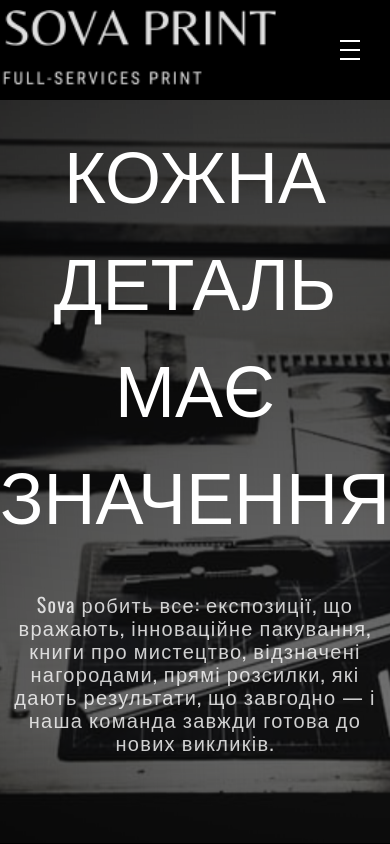
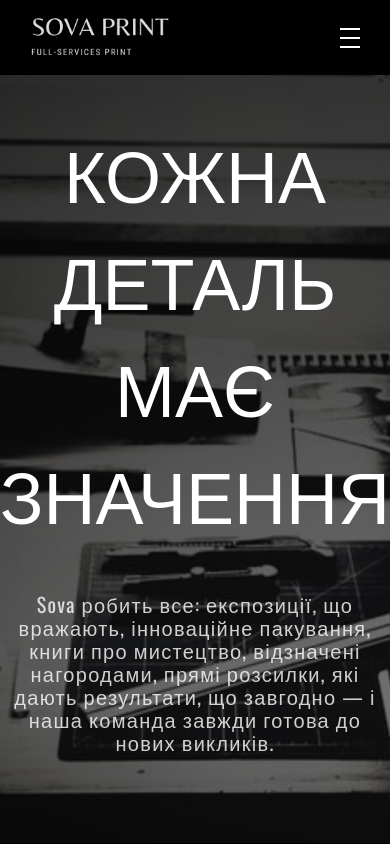
Before and after one commit to ElizaDerk/landingPage_Elena, a React (Create React App) app: page / in a window 390 px wide. Shown: the top 844 px of the page. Built offline with nearby package versions, Linux system fonts and the light colour scheme.

Commit message:
fixed pictures and first pg

```diff
--- a/src/App.css
+++ b/src/App.css
@@ -5,6 +5,10 @@
 
 .container-bg{
     background: #FBFBFB;
+}
+
+.logo-fst{
+    height: 80px;
 }
 
 .logo{
@@ -104,10 +108,9 @@
     }
 
     .navigation{
-        /*padding: 30px 20px;*/
         background: black;
 
-        height: 100px;
+        height: 75px;
         width: 100%;
         position: fixed;
         z-index: 50;
@@ -156,6 +159,16 @@
 
 }
 
+
+
+@media screen and (max-width: 415px) {
+    .logo-fst{
+        height: 40px;
+        margin-left: 30px;
+    }
+
+}
+
 @media screen and (max-width: 380px) {
     .hero-text h1 {
         padding-top: 85px;
--- a/src/blocks/Hero/Navbar/MenuBurger.css
+++ b/src/blocks/Hero/Navbar/MenuBurger.css
@@ -2,7 +2,7 @@
     position: fixed;
     width: 100vw;
     height: 130vh;
-    top: 95px;
+    top: 65px;
     transform: translateX(-100%) ;
     transition: all 0.2s;
 }
@@ -11,13 +11,13 @@
     transform: translateX(0) ;
 }
 
-.blur{
-    width: 100vw;
-    height: 100vh;
-    backdrop-filter: blur(30px);
-    position: absolute;
-    top: 20%;
-}
+/*.blur{*/
+/*    width: 100vw;*/
+/*    height: 100vh;*/
+/*    backdrop-filter: blur(30px);*/
+/*    position: absolute;*/
+/*    top: 20%;*/
+/*}*/
 
 .menu__content{
     width: 100%;
--- a/src/blocks/Hero/Navbar/Navbar.js
+++ b/src/blocks/Hero/Navbar/Navbar.js
@@ -15,7 +15,7 @@
 
     return(
         <div className="navigation">
-            <img src={logo} alt="logo" height="80px" />
+            <img src={logo} alt="logo" className="logo-fst" />
             <div className="nav-items">
                 <a href="#t2" className="nav-item">ПРО НАС</a>
                 <a href="#t3" className="nav-item">ПОСЛУГИ</a>
```
